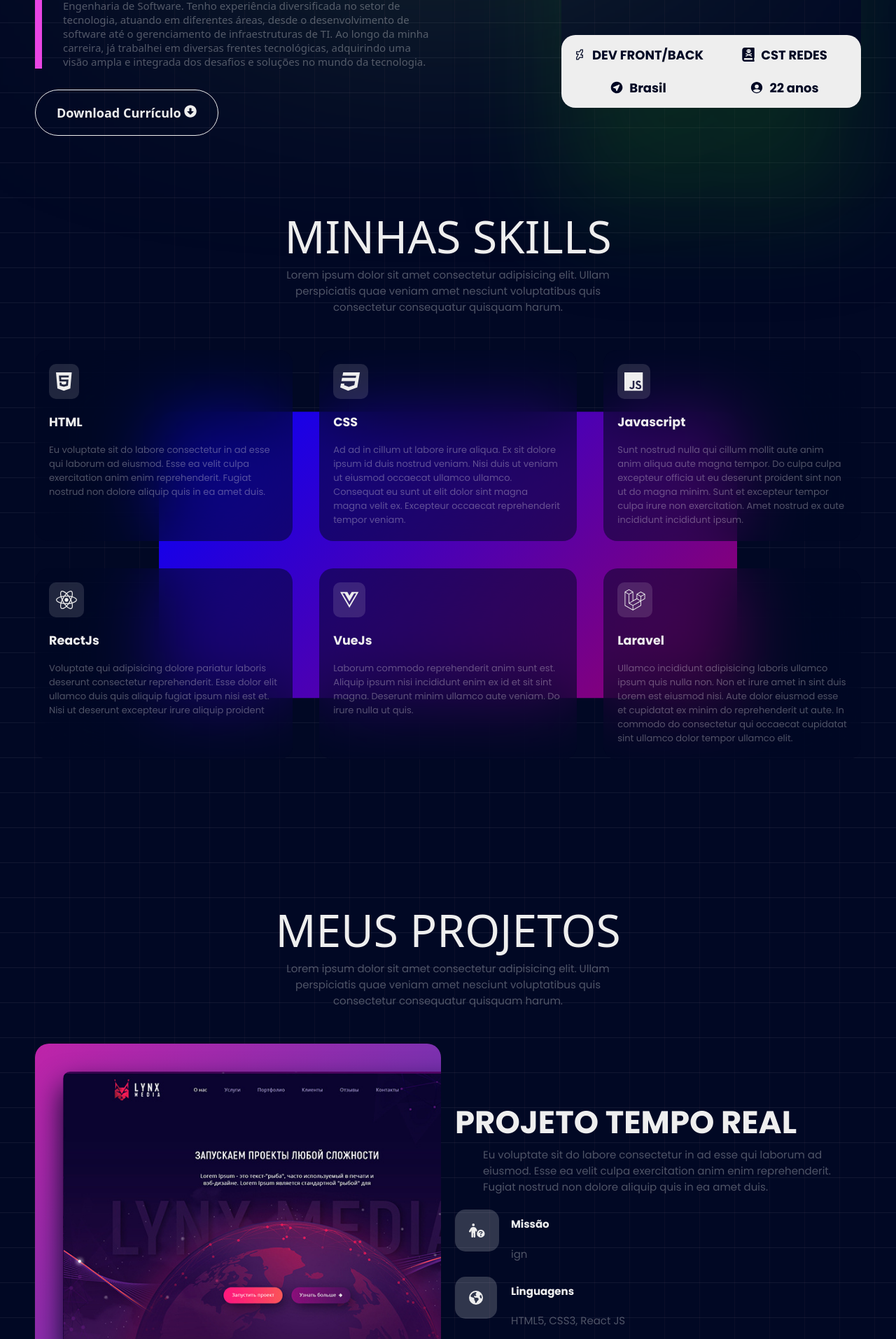
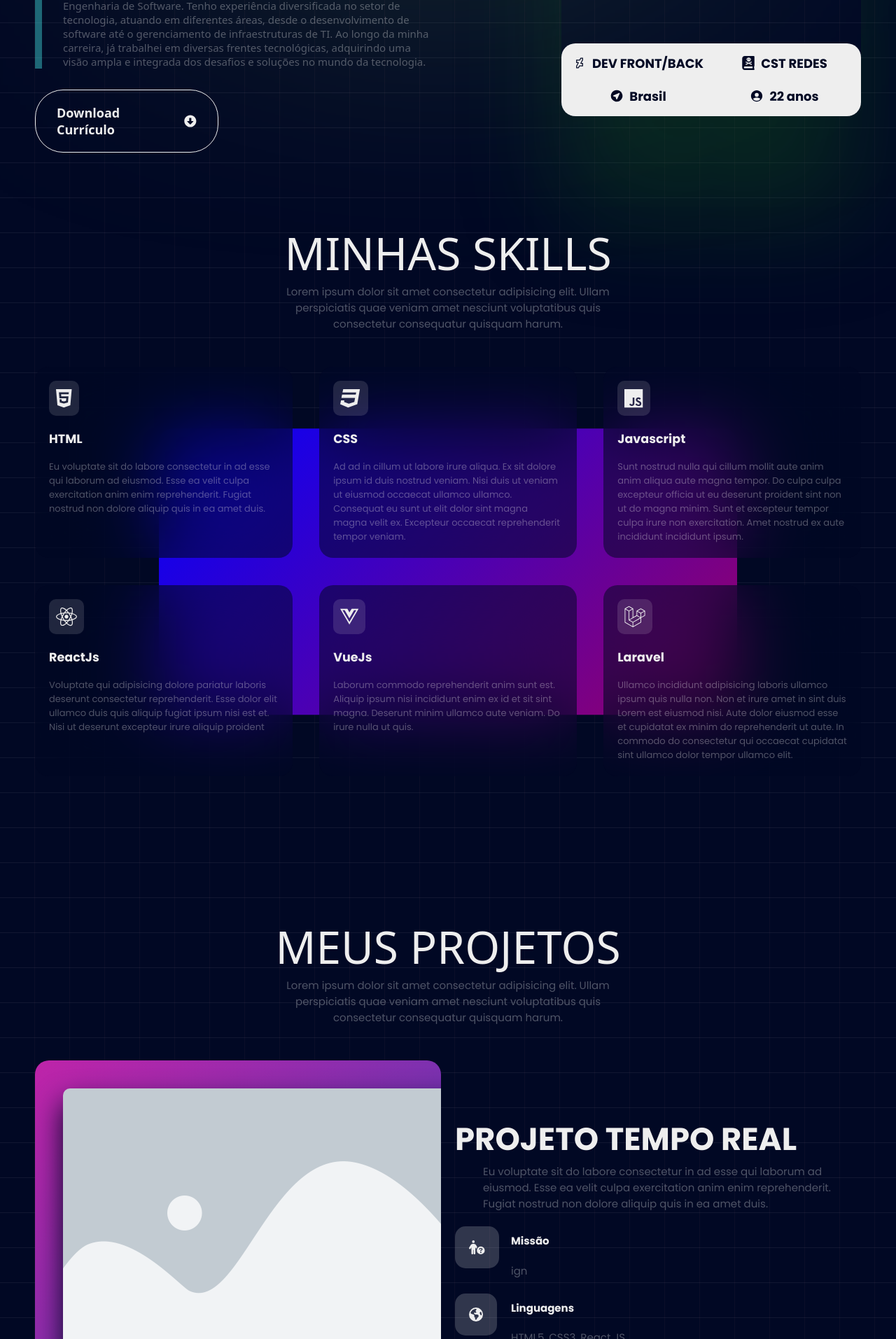
Before and after one commit to Pedromallcher/port-ecma, a React (Create React App) app: page / in a window 1280 px wide. Shown: the part 467-2380 px from the top of the page at 70% size. Built offline with nearby package versions, Linux system fonts and the light colour scheme; a web font is replaced by a local one.

Commit message:
feat(alin)

```diff
--- a/src/App.css
+++ b/src/App.css
@@ -107,6 +107,9 @@ section.home{
 
     & .content{
         font-family: 'MuseoModerno', system-ui;
+
+
+
         & .name{
             font-size: 7em;
             font-weight: bold;
@@ -123,7 +126,7 @@ section.home{
 
             color: #eee5;
             margin: 30px 0;
-            border-left: .7em solid #e945e3;
+            border-left: .7em solid #45e9e96b;
             padding-left: 2em;
         }
         & a{
@@ -131,14 +134,26 @@ section.home{
             font-size: large;
             color: #eee;
             font-weight: bold;
+            display: flex;
+
             text-decoration: none;
             border: 1px solid #eee;
             background-color:transparent;
-            width: max-content;
+            width: 200px;
             padding: 20px 30px;
             border-radius: 40px;
         }
     }
+
+
+
+
+
+
+
+
+
+
     & .avatar{
         text-align: right;
         & .card{
@@ -147,7 +162,6 @@ section.home{
             display: inline-flex;
             flex-direction: column;
             width: min(100%, 428px);
-
             box-shadow: 0 150px 150px #196a184a;
             transition: 0.5s;
             &:hover{
@@ -190,7 +204,6 @@ section.home{
             }
 
             & .info-item {
-
                 display: flex;
                 align-items: center;
                 justify-content: center;
@@ -202,6 +215,14 @@ section.home{
         }
     }
 }
+
+
+
+
+
+
+
+
 section.skills{
     & .title{
         text-align: center;
@@ -255,6 +276,17 @@ section.skills{
         }
     }
 }
+
+
+
+
+
+
+
+
+
+
+
 
 section.projects{
     & .title{
@@ -331,6 +363,16 @@ section.projects{
     }
 }
 
+
+
+
+
+
+
+
+
+
+
 section.contacts{
     padding-bottom: 220px;
     & .title{
@@ -361,6 +403,7 @@ section.contacts{
 }
 .animation.active{
     opacity: 1;
+
     filter: blur(0);
     transform: translateY(0);
 }
--- a/src/components/Home.js
+++ b/src/components/Home.js
@@ -19,13 +19,14 @@ return (
         MEU NOME É <span>PEDRO</span>
     </div>
     <div className="des">
-                {/* 30 */}
         Sou graduado em Redes de Computadores e atualmente curso Engenharia de Software. Tenho experiência diversificada no setor de tecnologia, atuando em diferentes áreas, desde o desenvolvimento de software até o gerenciamento de infraestruturas de TI. Ao longo da minha carreira, já trabalhei em diversas frentes tecnológicas, adquirindo uma visão ampla e integrada dos desafios e soluções no mundo da tecnologia.
     </div>
 
-            <a href="/democv.pdf" target="_blank" rel="noopener noreferrer" className='animation active '>
-                Download Currículo <FaArrowAltCircleDown className='iconreact'/>
+    <a href="/democv.pdf" target="_blank" rel="noopener noreferrer" className='animation active' style={{ display: 'flex', alignItems: 'center' }}>
+    Download Currículo
+    <FaArrowAltCircleDown className='iconreact' style={{ marginLeft: '8px' }} />
 </a>
+
 </div>
         <div className="avatar">
     <div className="card">
--- a/src/components/Projects.js
+++ b/src/components/Projects.js
@@ -10,21 +10,21 @@ const [listProjects] = useState([
     des: 'Eu voluptate sit do labore consectetur in ad esse qui laborum ad eiusmod. Esse ea velit culpa exercitation anim enim reprehenderit. Fugiat nostrud non dolore aliquip quis in ea amet duis.',
     mission: 'ign',
     language: 'HTML5, CSS3, React JS',
-    images: '/project1.PNG'
+    images: '/placeholder.png'
   },
   {
     name: 'Project ',
     des: 'Eu voluptate sit do labore consectetur in ad esse qui laborum ad eiusmod. Esse ea velit culpa exercitation anim enim reprehenderit. Fugiat nostrud non dolore aliquip quis in ea amet duis.',
     mission: 'ASDASASD',
     language: 'HTML5, CSS3, React JS, SockerIO,...',
-    images: '/project2.PNG'
+     images: '/placeholder.png'
   },
   {
     name: 'Project ',
     des: 'Eu voluptate sit do labore consectetur in ad esse qui laborum ad eiusmod. Esse ea velit culpa exercitation anim enim reprehenderit. Fugiat nostrud non dolore aliquip quis in ea amet duis.',
     mission: 'gn',
     language: 'HTML5, CSS3, React JS, SockerIO,...',
-    images: '/project2.PNG'
+     images: '/placeholder.png'
   },
 
 ]);
```
Also changed, not shown: public/placeholder.png (added), 1 other file (tests, documents, lock files or other folders). Lines whose indentation alone changed are shown as unchanged.
